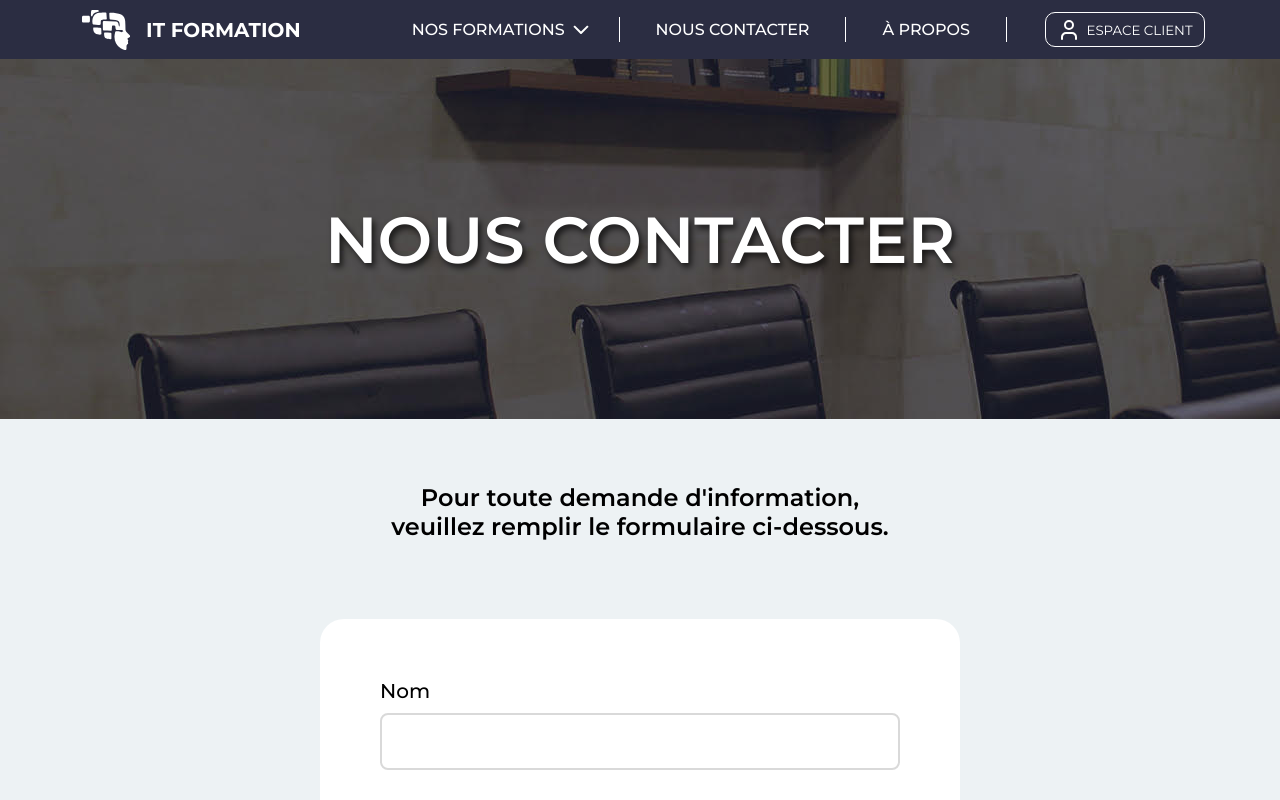
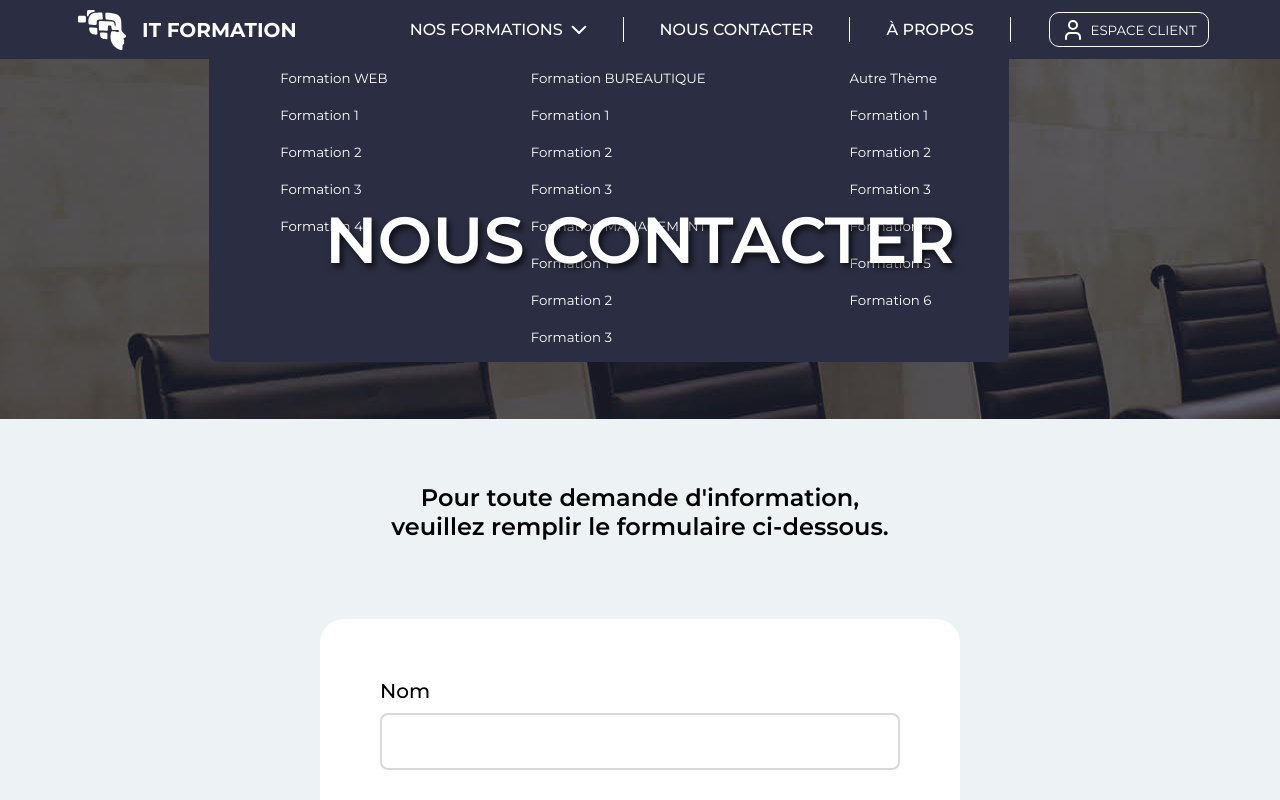
Before and after one commit to BastienCay/Front_IT_Formation, an Angular app in the folder IT_Formation/: page /contact in a window 1280 px wide. Shown: the top 800 px of the page. Built offline with nearby package versions, Linux system fonts and the light colour scheme.

Commit message:
drop-down formation v0.5

```diff
--- a/IT_Formation/src/app/commons/header/nav-bar/nav-bar.component.css
+++ b/IT_Formation/src/app/commons/header/nav-bar/nav-bar.component.css
@@ -151,9 +151,6 @@ button{
     border: transparent;
 }
 
-/* .hover_ombre:hover p{
-    text-shadow: 5px 5px 10px black;
-} */
 
 .menu-wrap {
     margin-left: 23px;
@@ -199,6 +196,59 @@ button{
     display: block;
 }
 
+.formation-dropdown {
+    /* display: none; */
+    display: block;
+
+    position: absolute;
+
+    margin-left: -180px;
+
+    /* min-height: 280px; */
+    min-width: 800px;
+    background-color: #2B2D42;
+    border-bottom-left-radius: 10px;
+    border-bottom-right-radius: 10px;
+
+}
+
+#nos_formation:hover .formation-dropdown {
+    display: block;
+    cursor: pointer;
+
+}
+
+
+.dropdown-content{
+    margin-bottom: 10px;
+    display: flex;
+    flex-direction: row;
+    justify-content: space-around;
+
+}
+
+.formation-dropdown-div{
+    display: flex;
+    flex-direction: column;
+    align-items: flex-start;
+
+}
+
+.formation-dropdown-item{
+
+    height: 30px;
+    color: white;
+    margin-top: 7px;
+}
+
+.formation-dropdown-item:hover{
+    cursor: pointer;
+    text-decoration: underline ;
+    text-decoration-color: #EF233C ;
+}
+
+
+
 .drop-menu {
     display: none;
     position: absolute;
@@ -206,12 +256,11 @@ button{
     min-width: 100px;
     background-color: #2B2D42;
     border-radius: 10px;
-    /* border-color: transparent; */
 }
 
 .drop-menu-item {
     width: 100%;
-    /* border-color: transparent; */
+
 }
 
 .drop-menu-item:hover {
--- a/IT_Formation/src/app/commons/header/nav-bar/nav-bar.component.html
+++ b/IT_Formation/src/app/commons/header/nav-bar/nav-bar.component.html
@@ -11,9 +11,43 @@
         <div id="page_formation_contact_apropos">
             <div id="lien_page">
                 <div class="separation">
-                    <div id="nos_formation">
-                    <p class="nav_text">NOS FORMATIONS</p>
-                        <img src="../../../assets/others/Arrow.svg">
+                    <div>
+                        <button id="nos_formation">
+                        <p class="nav_text">NOS FORMATIONS</p>
+                            <img src="../../../assets/others/Arrow.svg">
+                        </button>
+                    </div>
+                    <div class="formation-dropdown">
+
+                        <div class="dropdown-content">
+                            <div class="formation-dropdown-div" >
+                                <button class="formation-dropdown-item" routerLink="**">Formation WEB</button>
+                                <button class="formation-dropdown-item" routerLink="**">Formation 1</button>
+                                <button class="formation-dropdown-item" routerLink="**">Formation 2</button>
+                                <button class="formation-dropdown-item" routerLink="**">Formation 3</button>
+                                <button class="formation-dropdown-item" routerLink="**">Formation 4</button>
+                            </div>
+                            <div class="formation-dropdown-div" >
+                                <button class="formation-dropdown-item" routerLink="**">Formation BUREAUTIQUE</button>
+                                <button class="formation-dropdown-item" routerLink="**">Formation 1</button>
+                                <button class="formation-dropdown-item" routerLink="**">Formation 2</button>
+                                <button class="formation-dropdown-item" routerLink="**">Formation 3</button>
+                                <button class="formation-dropdown-item" routerLink="**">Formation MANAGEMENT</button>
+                                <button class="formation-dropdown-item" routerLink="**">Formation 1</button>
+                                <button class="formation-dropdown-item" routerLink="**">Formation 2</button>
+                                <button class="formation-dropdown-item" routerLink="**">Formation 3</button>
+                            </div>
+                            <div class="formation-dropdown-div" >
+                                <button class="formation-dropdown-item" routerLink="**">Autre Thème</button>
+                                <button class="formation-dropdown-item" routerLink="**">Formation 1</button>
+                                <button class="formation-dropdown-item" routerLink="**">Formation 2</button>
+                                <button class="formation-dropdown-item" routerLink="**">Formation 3</button>
+                                <button class="formation-dropdown-item" routerLink="**">Formation 4</button>
+                                <button class="formation-dropdown-item" routerLink="**">Formation 5</button>
+                                <button class="formation-dropdown-item" routerLink="**">Formation 6</button>
+
+                            </div>
+                        </div>
                     </div>
                 </div>
                 <div id="barre_blanche" class="separation"></div>
```
